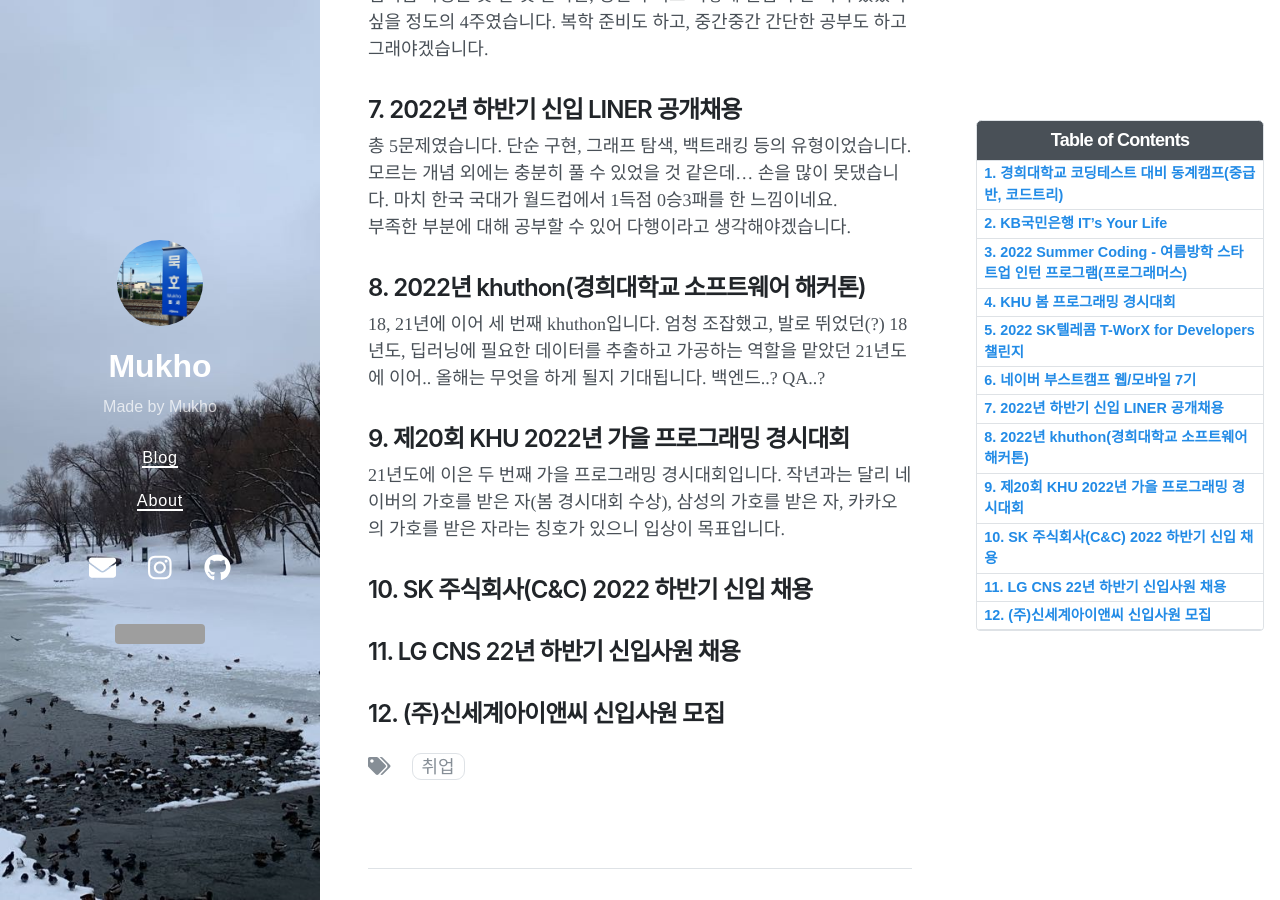
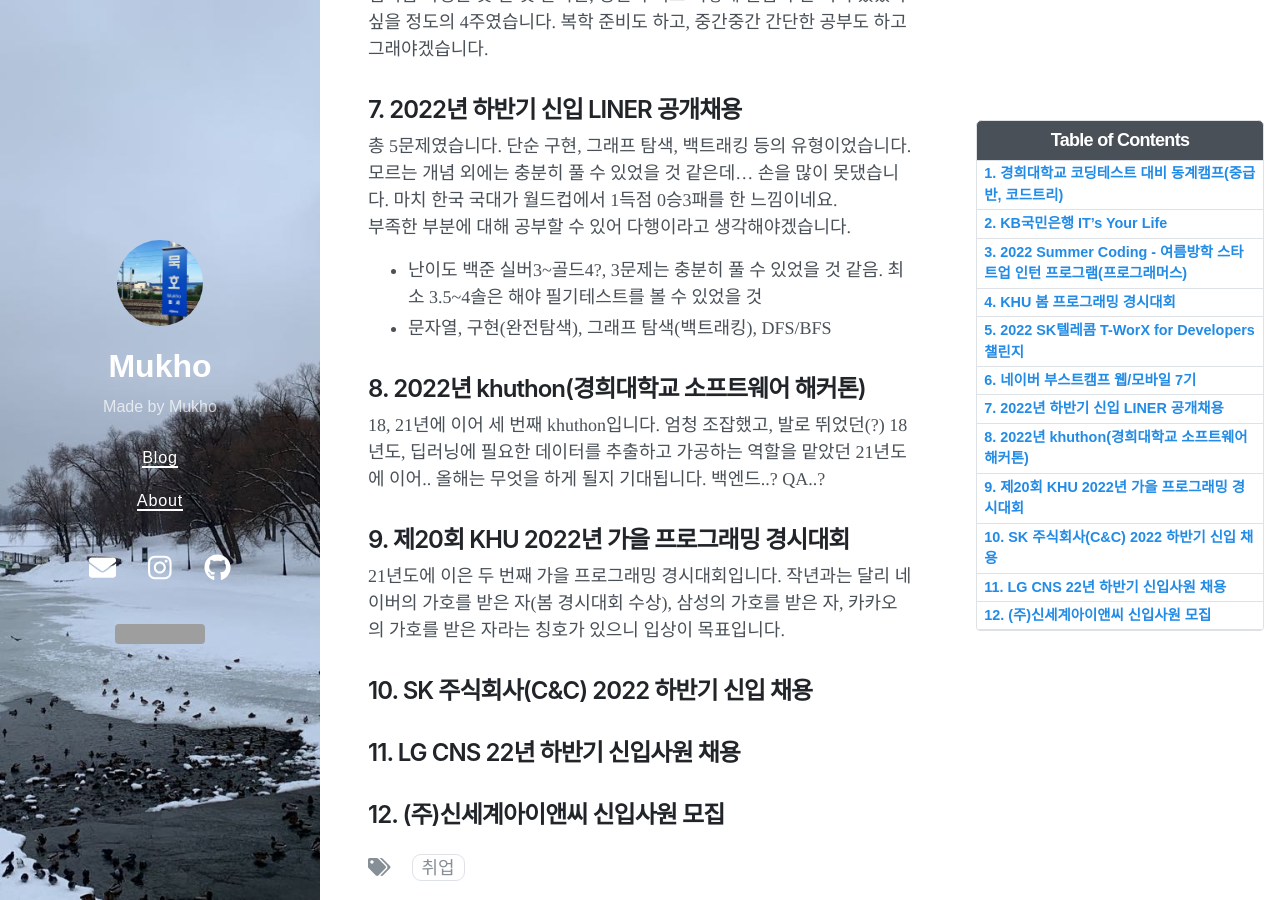
Before and after one commit to mukhoplus/mukhoplus.github.io, a Jekyll site: the page built from _posts/2022-06-08-묵호씨의 취업 도전기.md, in a window 1280 px wide and 900 px high, scrolled down 4666 px. Built offline with Jekyll 4.4.1, drawn with Linux system fonts in a browser that asks for light colours; nearby versions of some CDN libraries; comment, search, counter and statistics services are not loaded; grey boxes are pictures that could not be loaded.

Commit message:
개같이 멸망2

```diff
--- a/_posts/2022-06-08-묵호씨의 취업 도전기.md
+++ b/_posts/2022-06-08-묵호씨의 취업 도전기.md
@@ -68,7 +68,9 @@
 ## 7. 2022년 하반기 신입 LINER 공개채용
 
 총 5문제였습니다. 단순 구현, 그래프 탐색, 백트래킹 등의 유형이었습니다. 모르는 개념 외에는 충분히 풀 수 있었을 것 같은데... 손을 많이 못댔습니다. 마치 한국 국대가 월드컵에서 1득점 0승3패를 한 느낌이네요.<br>
-부족한 부분에 대해 공부할 수 있어 다행이라고 생각해야겠습니다.
+부족한 부분에 대해 공부할 수 있어 다행이라고 생각해야겠습니다.<br>
+- 난이도 백준 실버3~골드4?, 3문제는 충분히 풀 수 있었을 것 같음. 최소 3.5~4솔은 해야 필기테스트를 볼 수 있었을 것
+- 문자열, 구현(완전탐색), 그래프 탐색(백트래킹), DFS/BFS
 
 ## 8. 2022년 khuthon(경희대학교 소프트웨어 해커톤)
 
```
